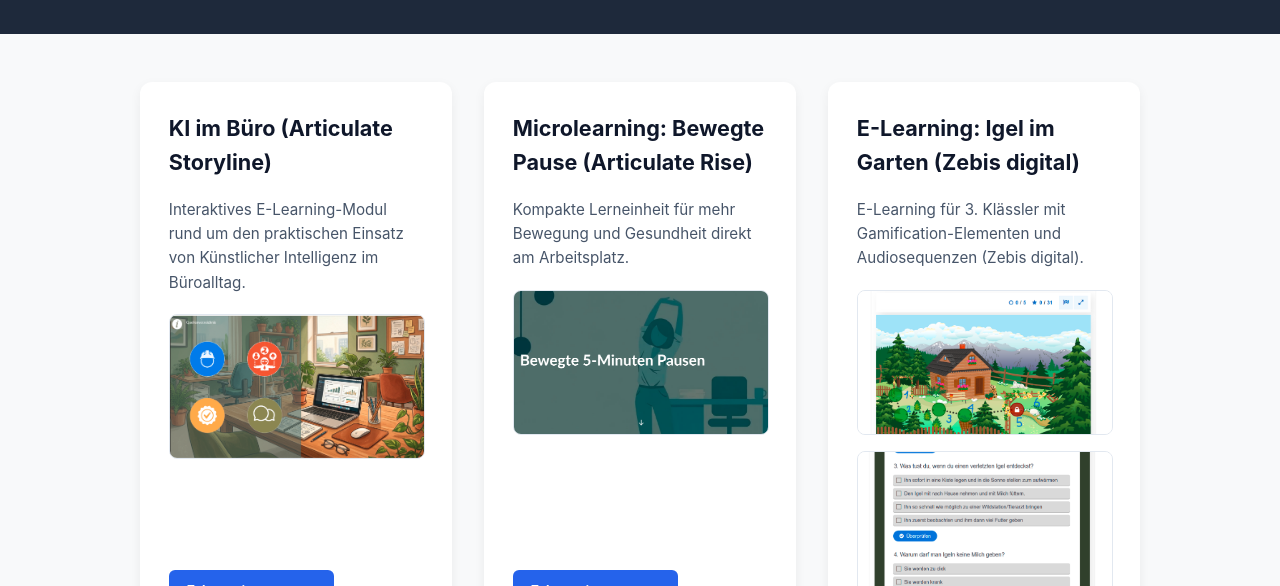
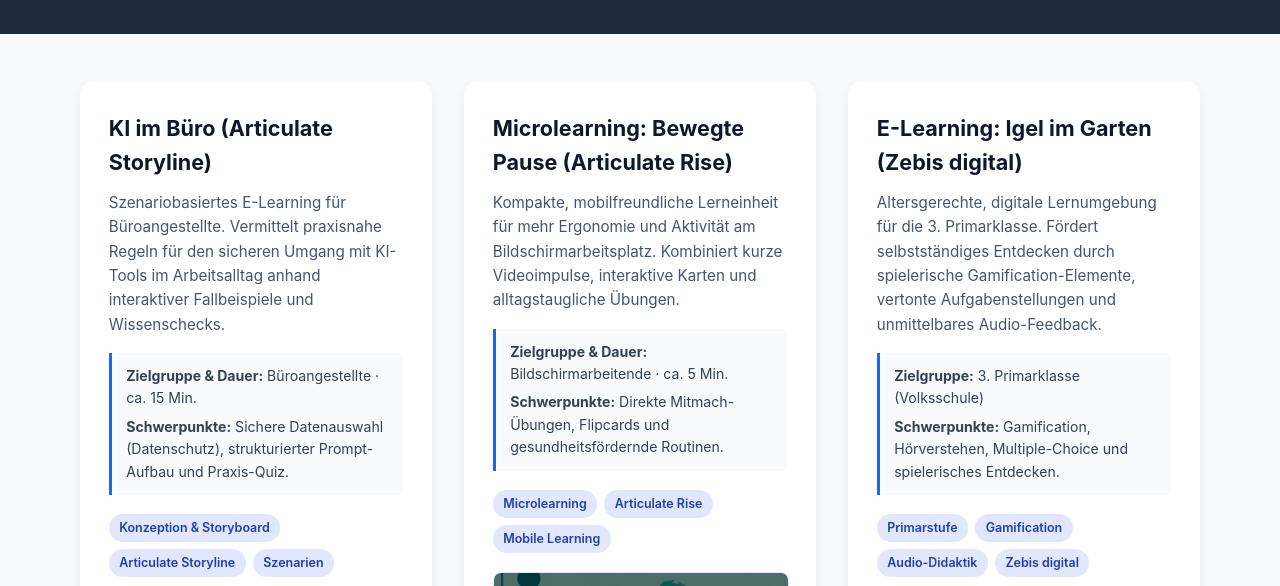
Before and after one commit to nicolefi/nicolefi.github.io, a plain HTML site: page index.html in a window 1280 px wide. Shown: the part 214-800 px from the top of the page. Drawn offline with Linux system fonts and the light colour scheme.

Commit message:
Update index.html

```diff
--- a/index.html
+++ b/index.html
@@ -34,8 +34,8 @@
         gap: 1.2rem;
       }
     }
-    main { max-width: 1000px; margin: 3rem auto; padding: 0 1.5rem; }
-    .grid { display: grid; grid-template-columns: repeat(auto-fit, minmax(300px, 1fr)); gap: 2rem; }
+    main { max-width: 1120px; margin: 3rem auto; padding: 0 1.5rem; }
+    .grid { display: grid; grid-template-columns: repeat(auto-fit, minmax(320px, 1fr)); gap: 2rem; }
     .card {
       background: white;
       border-radius: 12px;
@@ -60,8 +60,35 @@
       display: block;
       margin-bottom: 1rem;
     }
-    .card h2 { margin-top: 0; font-size: 1.35rem; color: #0f172a; }
-    .card p { color: #475569; font-size: 0.95rem; margin-bottom: 1.2rem; }
+    .card h2 { margin-top: 0; margin-bottom: 0.7rem; font-size: 1.35rem; color: #0f172a; }
+    .card p { color: #475569; font-size: 0.95rem; margin-top: 0; margin-bottom: 1rem; }
+    .card-details {
+      list-style: none;
+      padding: 0;
+      margin: 0 0 1.2rem 0;
+      font-size: 0.88rem;
+      color: #334155;
+      background: #f8fafc;
+      border-left: 3px solid #2563eb;
+      padding: 0.75rem 0.9rem;
+      border-radius: 0 6px 6px 0;
+    }
+    .card-details li { margin-bottom: 0.35rem; }
+    .card-details li:last-child { margin-bottom: 0; }
+    .tags {
+      display: flex;
+      flex-wrap: wrap;
+      gap: 0.45rem;
+      margin-bottom: 1.2rem;
+    }
+    .tag {
+      background: #e0e7ff;
+      color: #1e40af;
+      font-size: 0.78rem;
+      font-weight: 600;
+      padding: 0.25rem 0.65rem;
+      border-radius: 999px;
+    }
     .btn-group { display: flex; gap: 0.8rem; flex-wrap: wrap; margin-top: 0.5rem; }
     .btn { text-decoration: none; padding: 0.6rem 1.1rem; border-radius: 6px; font-weight: 600; font-size: 0.9rem; }
     .btn-primary { background: #2563eb; color: white; }
@@ -87,29 +114,57 @@
     <div class="card">
       <div>
         <h2>KI im Büro (Articulate Storyline)</h2>
-        <p>Interaktives E-Learning-Modul rund um den praktischen Einsatz von Künstlicher Intelligenz im Büroalltag.</p>
+        <p>Szenariobasiertes E-Learning für Büroangestellte. Vermittelt praxisnahe Regeln für den sicheren Umgang mit KI-Tools im Arbeitsalltag anhand interaktiver Fallbeispiele und Wissenschecks.</p>
+        <ul class="card-details">
+          <li><strong>Zielgruppe & Dauer:</strong> Büroangestellte · ca. 15 Min.</li>
+          <li><strong>Schwerpunkte:</strong> Sichere Datenauswahl (Datenschutz), strukturierter Prompt-Aufbau und Praxis-Quiz.</li>
+        </ul>
+        <div class="tags">
+          <span class="tag">Konzeption & Storyboard</span>
+          <span class="tag">Articulate Storyline</span>
+          <span class="tag">Szenarien</span>
+        </div>
         <img src="Menü.png" alt="Vorschau KI im Büro" class="card-img">
       </div>
       <div class="btn-group">
-        <a href="https://friendly-faloodeh-9d5d72.netlify.app/" target="_blank" class="btn btn-primary">E-Learning starten</a>
+        <a href="https://netlify.app" target="_blank" class="btn btn-primary">E-Learning starten</a>
       </div>
     </div>
 
     <div class="card">
       <div>
         <h2>Microlearning: Bewegte Pause (Articulate Rise)</h2>
-        <p>Kompakte Lerneinheit für mehr Bewegung und Gesundheit direkt am Arbeitsplatz.</p>
+        <p>Kompakte, mobilfreundliche Lerneinheit für mehr Ergonomie und Aktivität am Bildschirmarbeitsplatz. Kombiniert kurze Videoimpulse, interaktive Karten und alltagstaugliche Übungen.</p>
+        <ul class="card-details">
+          <li><strong>Zielgruppe & Dauer:</strong> Bildschirmarbeitende · ca. 5 Min.</li>
+          <li><strong>Schwerpunkte:</strong> Direkte Mitmach-Übungen, Flipcards und gesundheitsfördernde Routinen.</li>
+        </ul>
+        <div class="tags">
+          <span class="tag">Microlearning</span>
+          <span class="tag">Articulate Rise</span>
+          <span class="tag">Mobile Learning</span>
+        </div>
         <img src="TitelbildMicrolearning.png" alt="Vorschau Microlearning Bewegte Pause" class="card-img">
       </div>
       <div class="btn-group">
-        <a href="https://bewegtepause.netlify.app/" target="_blank" class="btn btn-primary">E-Learning starten</a>
+        <a href="https://netlify.app" target="_blank" class="btn btn-primary">E-Learning starten</a>
       </div>
     </div>
 
     <div class="card">
       <div>
         <h2>E-Learning: Igel im Garten (Zebis digital)</h2>
-        <p>E-Learning für 3. Klässler mit Gamification-Elementen und Audiosequenzen (Zebis digital).</p>
+        <p>Altersgerechte, digitale Lernumgebung für die 3. Primarklasse. Fördert selbstständiges Entdecken durch spielerische Gamification-Elemente, vertonte Aufgabenstellungen und unmittelbares Audio-Feedback.</p>
+        <ul class="card-details">
+          <li><strong>Zielgruppe:</strong> 3. Primarklasse (Volksschule)</li>
+          <li><strong>Schwerpunkte:</strong> Gamification, Hörverstehen, Multiple-Choice und spielerisches Entdecken.</li>
+        </ul>
+        <div class="tags">
+          <span class="tag">Primarstufe</span>
+          <span class="tag">Gamification</span>
+          <span class="tag">Audio-Didaktik</span>
+          <span class="tag">Zebis digital</span>
+        </div>
         <img src="Gamification-Igel.png" alt="Vorschau Igel im Garten" class="card-img">
         <img src="Gamification-multipleChoice.png" alt="Vorschau Multiple Choice Igel" class="card-img">
       </div>
```
